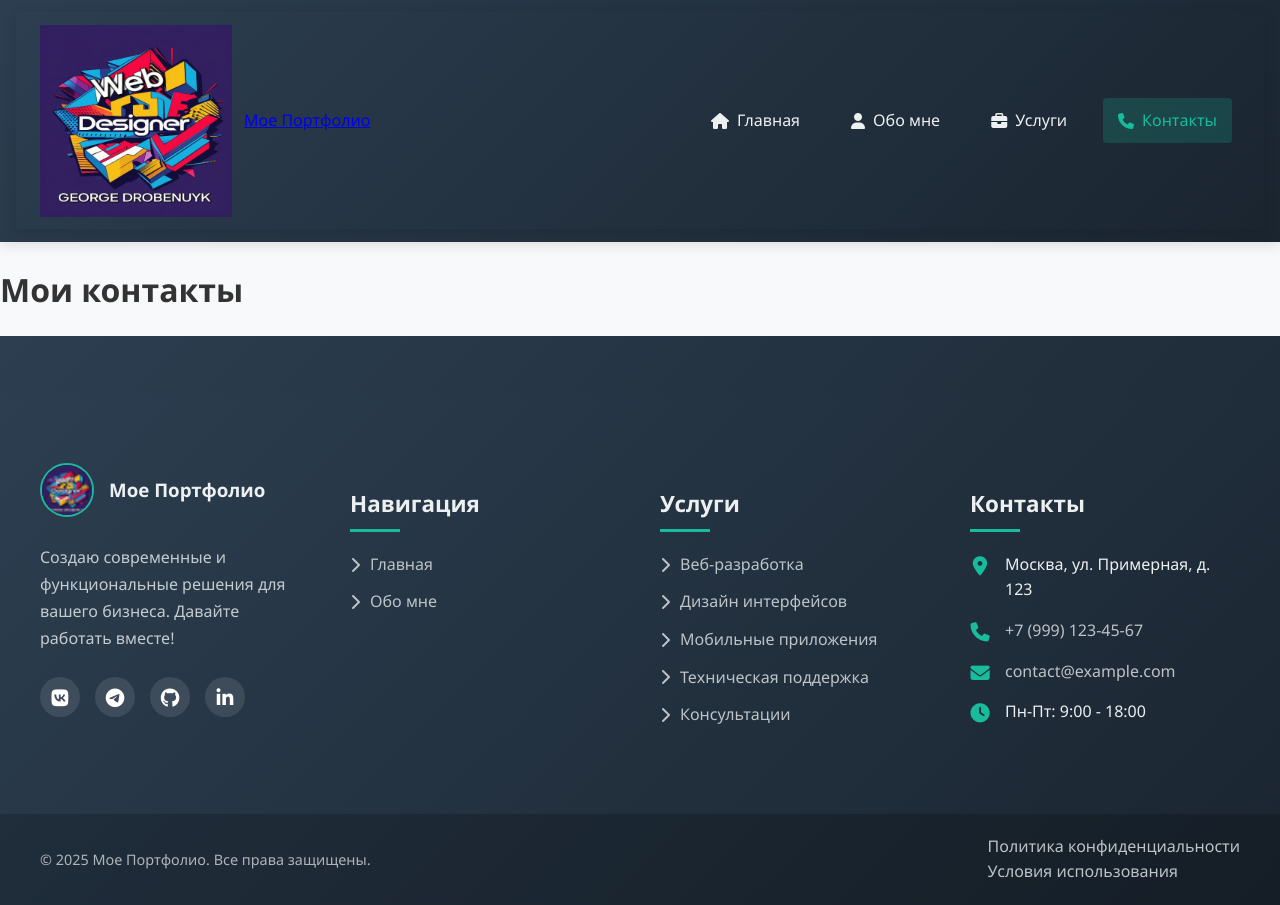
After one commit to JohnDroben/card-Djwebsite, a Django app: page /contacts/ in a window 1280 px wide. The commit adds this page. Shown: the part 301-1206 px from the top of the page. Run offline with Django 5.2, Linux system fonts and the light colour scheme.

Commit message:
add new code-3

```diff
--- /dev/null
+++ b/Visitka/main/templates/main/contacts.html
@@ -0,0 +1,13 @@
+{% extends "main/layoute.html" %}
+{% load static %}
+
+{% block title %}
+    <aside class="navbar">
+        {% include 'main/navbar.html' %}
+    </aside>
+{% endblock %}
+
+{% block content %}
+    <h1> Мои контакты</h1>
+
+{% endblock %}
--- a/Visitka/main/templates/main/home.html
+++ b/Visitka/main/templates/main/home.html
@@ -25,6 +25,7 @@
         <div class="feature-card">
             <h3>Портфолио</h3>
             <p>Ознакомьтесь с моими последними работами и проектами</p>
+
         </div>
 
         <div class="feature-card">
--- a/Visitka/main/templates/main/navbar.html
+++ b/Visitka/main/templates/main/navbar.html
@@ -25,6 +25,17 @@
                     <i class="fas fa-user"></i> Обо мне
                 </a>
             </li>
+            <li class="navbar-item">
+                <a href="{% url 'portfolio' %}" class="navbar-link{% if request.path == '/portfolio/' %} active{% endif %}">
+                    <i class="fas fa-briefcase"></i> Услуги
+                </a>
+            </li>
+            <li class="navbar-item">
+                <a href="{% url 'contacts' %}" class="navbar-link{% if request.path == '/contacts/' %} active{% endif %}">
+                    <i class="fas fa-phone"></i> Контакты
+                </a>
+            </li>
+
         </ul>
     </div>
 </nav>
--- a/Visitka/main/urls.py
+++ b/Visitka/main/urls.py
@@ -4,4 +4,6 @@ from . import views
 urlpatterns = [
     path('', views.home, name='home'),
     path('about/', views.about, name='about'),
+    path('contacts/', views.contacts, name='contacts'),
+    path('portfolio/', views.portfolio, name='portfolio'),
 ]
--- a/Visitka/main/views.py
+++ b/Visitka/main/views.py
@@ -8,3 +8,9 @@ def home(request):
 
 def about(request):
     return render (request, 'main/about.html')
+
+def contacts(request):
+    return render (request, 'main/contacts.html')
+
+def portfolio(request):
+    return render (request, 'main/portfolio.html')
```
Also changed, not shown: Visitka/main/templates/main/portfolio.html (added, +13 -0 lines).
